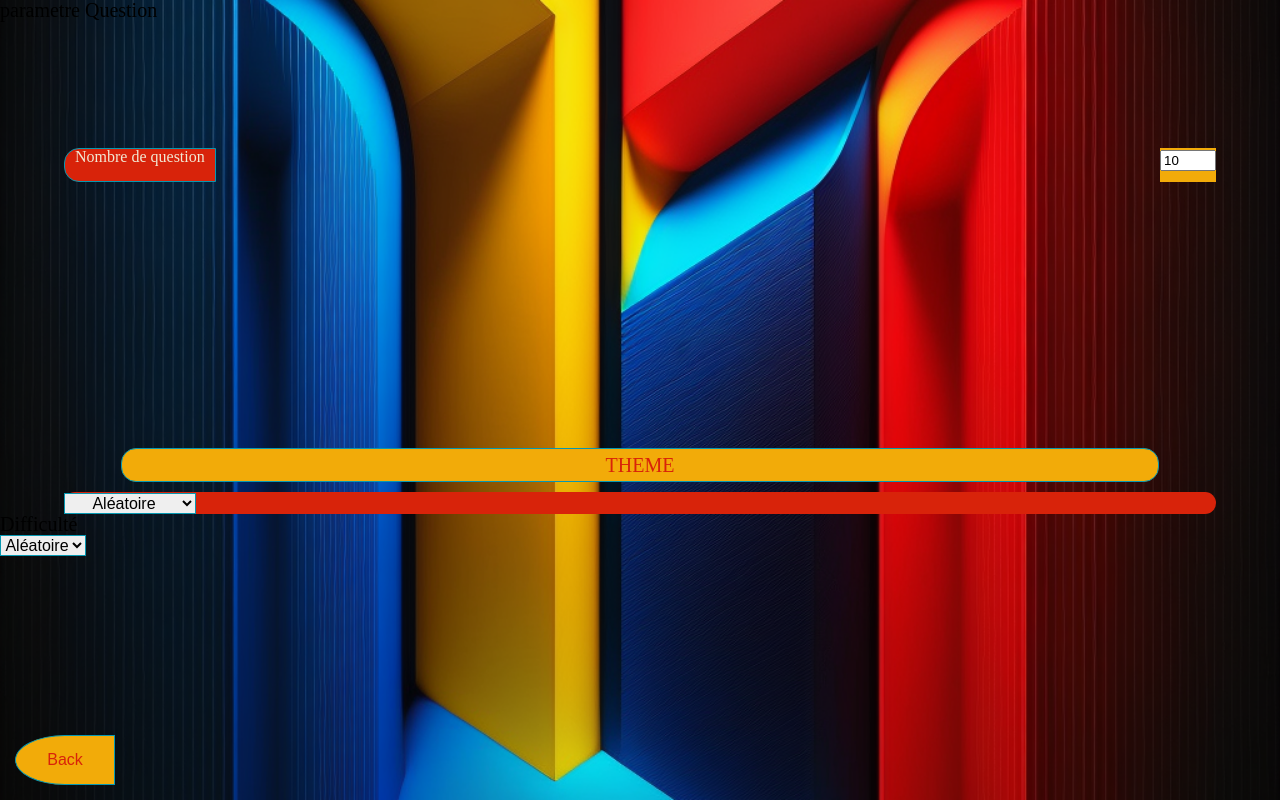
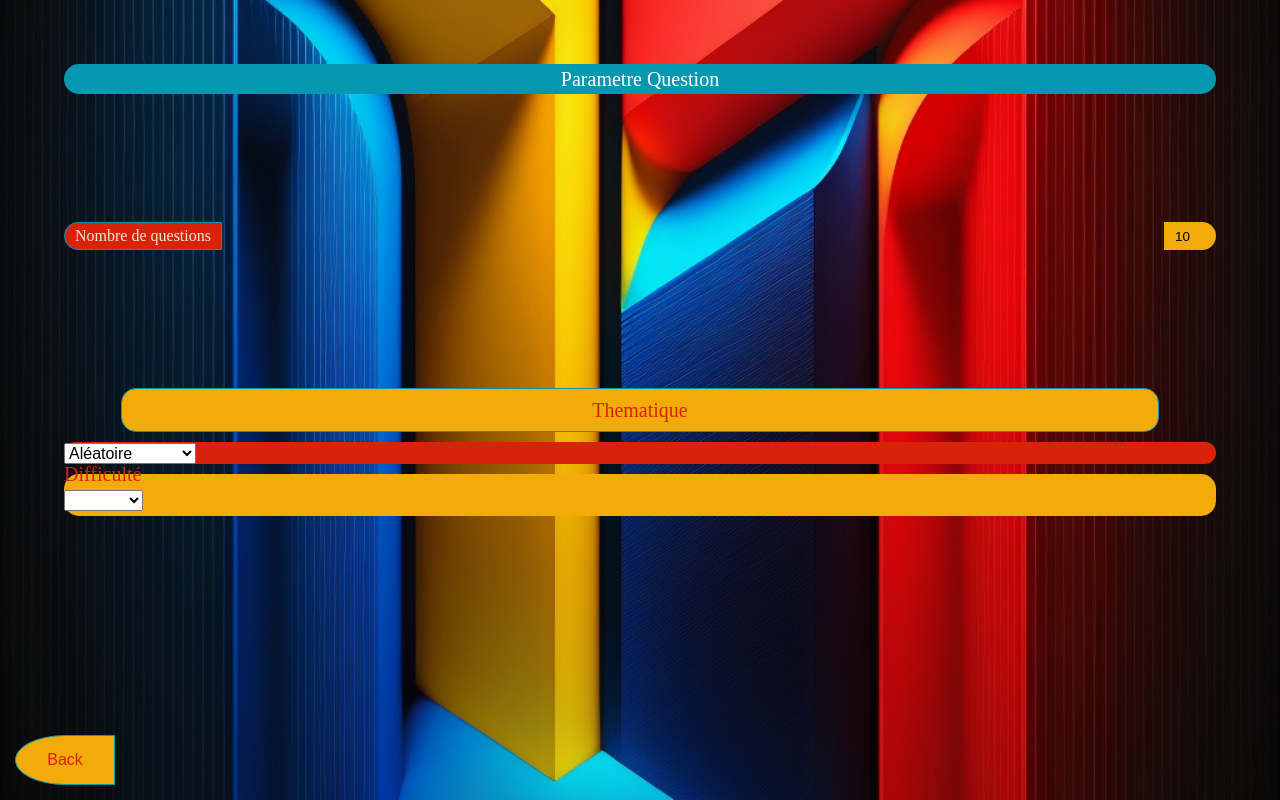
Before and after one commit to rickaed/rickTwisterBrain, an Angular app: page /parameter in a window 1280 px wide. Built offline with nearby package versions, Linux system fonts and the light colour scheme; a web font is replaced by a local one.

Commit message:
add cs form

```diff
--- a/src/app/parameter/parameter.component.css
+++ b/src/app/parameter/parameter.component.css
@@ -1,66 +1,91 @@
 p,
 select,
-button
-{
-font-size: 1rem;
+button {
+    font-size: 1rem;
+}
+
+body {
+    overflow: auto;
+}
+
+form {
+    width: 100vw;
+    height: 100vh;
+    display: flex;
+    flex-direction: column;
+    align-items: center;
+}
+
+.title1 {
+    border-radius: var(--border-radius);
+    background-color: var(--colorBleu);
+    width: 90%;
+    margin-top: 5%;
+    color: white;
+    /* vertical-align: middle; */
+    height: fit-content;
+}
+
+h1 {
+    text-align: center;
+    padding-block: 5px;
 }
 
 section {
     display: flex;
     width: 90%;
-    margin: auto;
-}
-body{
-    overflow: auto;
-}
-
-.top>*:nth-child(odd),
-.top>*:nth-child(odd) {
-    background-color: var(--colorOrange);
-    color: var(--font-color);
-}
-
-.top>*:nth-child(even),
-.top>*:nth-child(even) {
-    background-color: var(--colorJaune);
-    color: var(--colorOrange);
-}
-
-.top {
     margin-top: 10%;
     flex-direction: row;
     justify-content: space-between;
 }
 
+.top>*:nth-child(odd) {
+    background-color: var(--colorOrange);
+    color: var(--font-color);
+    vertical-align: baseline;
+}
+
+.top>*:nth-child(even) {
+    background-color: var(--colorJaune);
+    color: var(--colorOrange);
+    /* vertical-align: middle; */
+}
+
 .top>div {
     /* background-color: var(--colorOrange); */
     padding-inline: 10px;
+    padding-block: 5px;
+    font-size: medium;
     display: table;
     text-align: center;
-    height: 2rem;
+    height: 1rem;
     border-radius: var(--border-radius) 0 0 var(--border-radius);
 }
 
-.top>p {
-    text-align: center;
-    vertical-align: middle;
-    display: table-cell;
+.top>fieldset {
+    border-radius: 0 var(--border-radius) var(--border-radius) 0;
+
+    display: flex;
+    align-content: center;
+    justify-content: center;
 }
 
-.top>select {
-    border-radius: 0 var(--border-radius) var(--border-radius) 0;
-    width: 75px;
+#nbQuestions {
+    border: none;
+    background-image: none;
+    background-color: transparent;
+    -webkit-box-shadow: none;
+    -moz-box-shadow: none;
+    box-shadow: none;
+    text-align: center;
+    width: fit-content;
 }
 
-select {
-    border: 1px solid var(--colorBleu);
-    text-align-last: center;
-}
-
+/************************ MIDDLE SECTION ************************/
 
 .mid {
     flex-direction: column;
-    margin-top: 20%;
+    /* margin-top: 20%; */
 }
 
 .mid>div {
@@ -76,13 +101,13 @@ select {
     height: 2rem;
 }
 
-.mid>*:nth-child(odd),
+
 .mid>*:nth-child(odd) {
     background-color: var(--colorJaune);
     color: var(--colorOrange);
+    padding-block: 5px;
 }
 
-.mid>*:nth-child(even),
 .mid>*:nth-child(even) {
     background-color: var(--colorOrange);
     color: var(--font-color);
@@ -102,6 +127,8 @@ div {
     border: solid 1px var(--colorBleu);
 }
 
+/****************************************************/
+
 .bot {
     position: absolute;
     bottom: 15px;
@@ -117,7 +144,7 @@ button {
     border-radius: 50% 0 0 50%;
 }
 
-@media  (min-width : 376px){
+@media (min-width : 376px) {
     body {
         width: 376px;
 
--- a/src/app/parameter/parameter.component.html
+++ b/src/app/parameter/parameter.component.html
@@ -1,34 +1,29 @@
 <form #paramQuestions="ngForm" (ngSubmit)="nbQuestions.valid && onSubmit()">
-    <h1>parametre Question</h1>
-
+    <h1 class="title1">Parametre Question</h1>
 
     <section class="top">
-        <div>
-            <p>
-                Nombre de question
-            </p>
+        <div class="title">
+            Nombre de questions
         </div>
 
-        <fieldset>
-            <!-- <legend>
-                Nombre de question:
-            </legend> -->
+        <fieldset class="nb-question">
             <input id="nbQuestions" name="nbQuestions" type="number" value="10" [(ngModel)]="paramQuestion.nbQuestions"
                 #nbQuestions="ngModel" min="1" max="10" required>
+
             <div *ngIf="nbQuestions.errors && paramQuestions.submitted">
                 <span *ngIf="nbQuestions.errors['required']">Saisissez un nombre entre 1 et 10.</span>
                 <span *ngIf="nbQuestions.errors['min']">Le nombre doit etre au moins 1.</span>
                 <span *ngIf="nbQuestions.errors['max']">Le nombre doit etre au max 10.</span>
             </div>
-        </fieldset>
             <!-- <select name="nbQuestion" id="nb-question">
             <option *ngFor="let nbQuestion of nbQuestionList">{{nbQuestion}}</option>
         </select> -->
+        </fieldset>
     </section>
 
     <section class="mid">
         <div>
-            <h1>THEME</h1>
+            Thematique
         </div>
 
         <fieldset>
@@ -36,23 +31,19 @@
             Catégorie
         </legend> -->
             <select id="categorie" name="categorie" [(ngModel)]="paramQuestion.categorie" required>
-                <option [value]="choice?.id" *ngFor="let choice of categoriesTab">{{choice?.name}}</option>
+                <option [value]="choice.id" *ngFor="let choice of categoriesTab">{{choice.name}}</option>
             </select>
         </fieldset>
-    </section>
 
         <fieldset>
             <legend>
                 Difficulté
             </legend>
-        <select id="difficulty" name="difficulty" [(ngModel)]="paramQuestion.difficulty" required>
-            <option value="" selected>Aléatoire</option>
+            <select id="difficulty" name="difficulty" [(ngModel)]="paramQuestion.difficulty" required >
                 <option [value]="lvl" *ngFor="let lvl of difficultiesTab">{{lvl}}</option>
             </select>
-
-
         </fieldset>
-
+    </section>
 
     <!-- <fieldset>
         <legend>
@@ -63,7 +54,7 @@
 
 
     <section class="bot">
-        <button class="btn" routerLink="/home" type="submit"  [disabled]="nbQuestions.invalid">Back</button>
+        <button class="btn" routerLink="/home" type="submit" [disabled]="nbQuestions.invalid">Back</button>
     </section>
 
 </form>
```
Also changed, not shown: src/app/app.component.css (line endings or trailing spaces). Lines whose indentation alone changed are shown as unchanged.
